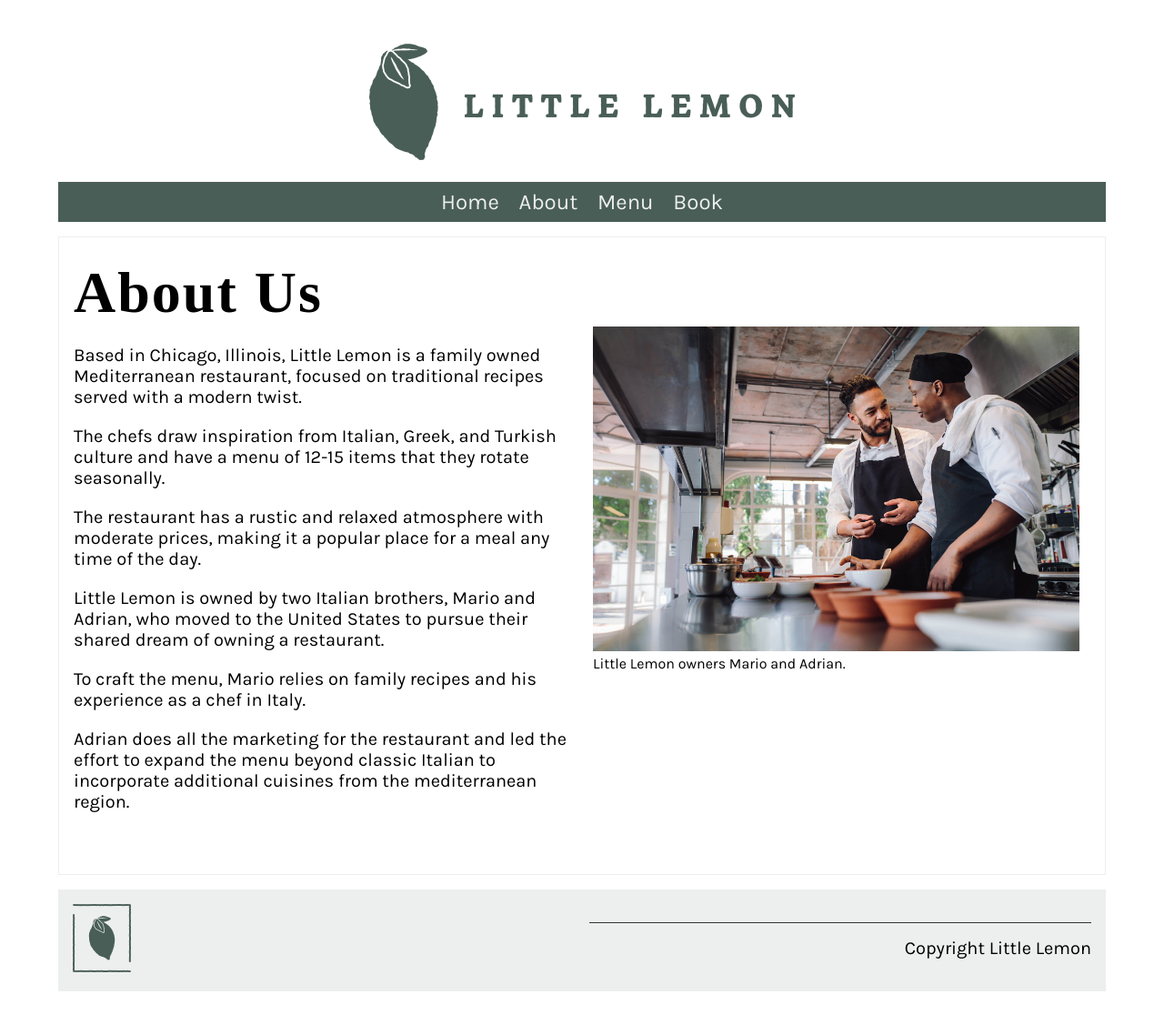
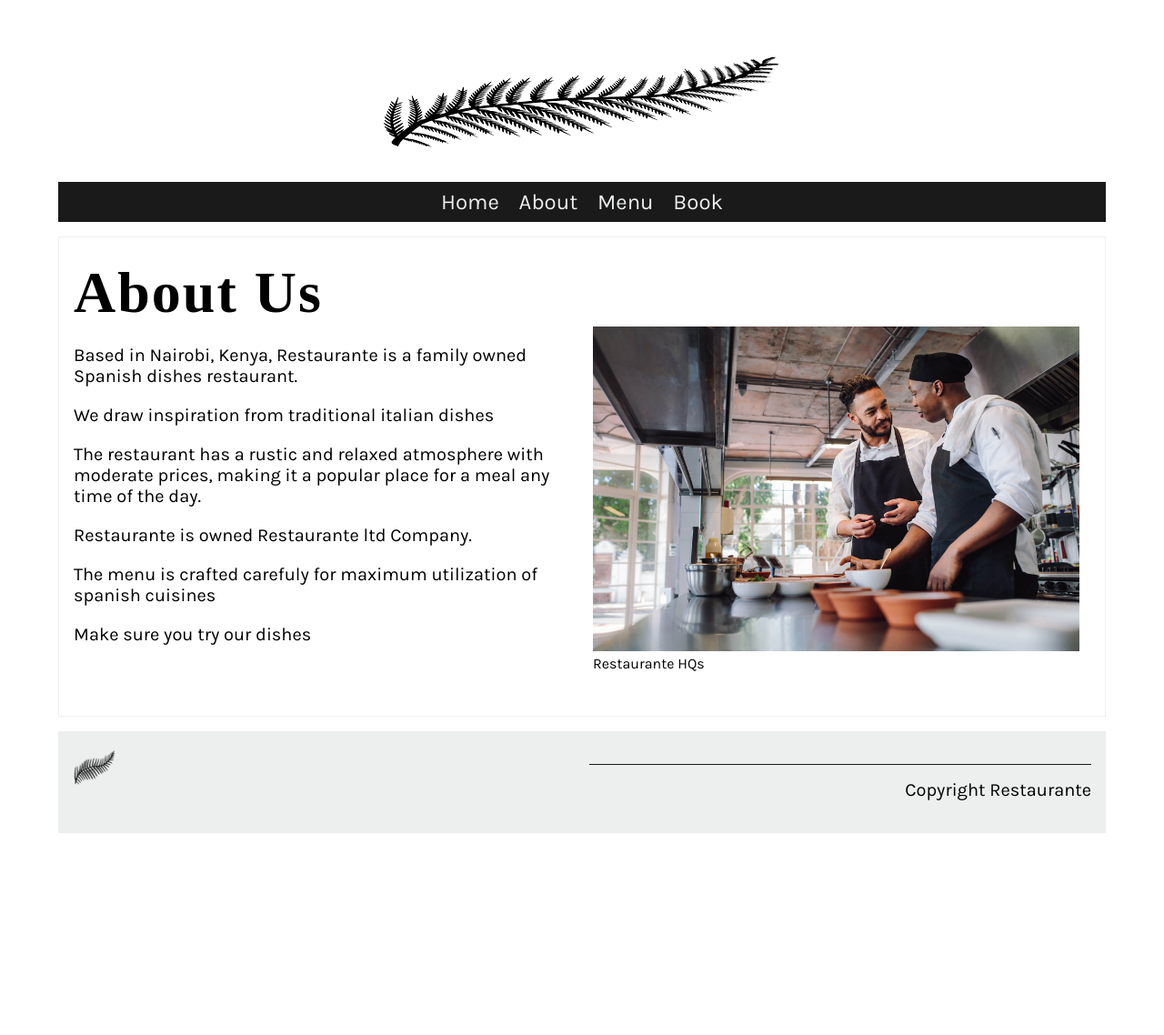
Before and after one commit to Collins-Omariba/Restaurant-web-app, a Django app: template templates/about.html in a window 1280 px wide. Shown: the whole page at 91% size. After the commit the page ends 916 px from the top, so only its background shows below. Run offline with Django 4.2, Linux system fonts and the light colour scheme; the template is opened without the code that fills it, so the values that code supplies are empty; parts of the project's set-up code (start-up, migrations or seed data) failed here and were passed over; some web fonts are replaced.

Commit message:
Edited imgs

```diff
--- a/restaurant/static/css/style.css
+++ b/restaurant/static/css/style.css
@@ -29,7 +29,7 @@ p, ul{
 }
 
 a {
-    color: #EE9972;
+    color: #2596be;
     text-decoration: none;
 }
 
@@ -47,7 +47,7 @@ header img {
 
 
 nav {
-    background-color: #495E57;
+    background-color:  #1a1a1a;
     margin-top: 1rem;
     margin-bottom: 1rem;
     margin-bottom: 0px;
@@ -125,7 +125,7 @@ input{
 
 #button {
     padding: .5rem 1rem;
-    border: 1px solid #495E57;
+    border: 1px solid  #1a1a1a;
     background-color:#495E57;;
     border-radius: 5px;
     width: 80%;
@@ -186,7 +186,7 @@ footer img {
 }
 
 footer p {
-    border-top: #333333;
+    border-top:  #1a1a1a;
     border-style: solid;
     border-width: 0.1rem;
     border-bottom: none;
--- a/templates/about.html
+++ b/templates/about.html
@@ -7,13 +7,11 @@
       <!--Begin col-->
       <div class="column">
         <p>
-          Based in Chicago, Illinois, Little Lemon is a family owned
-          Mediterranean restaurant, focused on traditional recipes served with a
-          modern twist.
+          Based in Nairobi, Kenya, Restaurante is a family owned
+          Spanish dishes restaurant.
         </p>
         <p>
-          The chefs draw inspiration from Italian, Greek, and Turkish culture
-          and have a menu of 12-15 items that they rotate seasonally.
+          We draw inspiration from traditional italian dishes
         </p>
 
         <p>
@@ -22,20 +20,15 @@
         </p>
 
         <p>
-          Little Lemon is owned by two Italian brothers, Mario and Adrian, who
-          moved to the United States to pursue their shared dream of owning a
-          restaurant.
+         Restaurante is owned Restaurante ltd Company.
         </p>
 
         <p>
-          To craft the menu, Mario relies on family recipes and his experience
-          as a chef in Italy.
+         The menu is crafted carefuly for maximum utilization of spanish cuisines
         </p>
 
         <p>
-          Adrian does all the marketing for the restaurant and led the effort to
-          expand the menu beyond classic Italian to incorporate additional
-          cuisines from the mediterranean region.
+         Make sure you try our dishes
         </p>
       </div>
       <!--End col-->
@@ -48,7 +41,7 @@
             alt="Mario and Adrian"
           />
           <figcaption class="figure-caption">
-            Little Lemon owners Mario and Adrian.
+            Restaurante HQs
           </figcaption>
         </figure>
       </div>
--- a/templates/partials/_footer.html
+++ b/templates/partials/_footer.html
@@ -4,6 +4,6 @@
         <img src="{% static 'img/logo_footer.png' %}" />
     </article>
     <article>
-        <p>Copyright Little Lemon </p>
+        <p>Copyright Restaurante </p>
     </article>
 </footer>
```
Also changed, not shown: restaurant/static/img/favicon.ico, restaurant/static/img/logo.png, restaurant/static/img/logo_footer.png.
